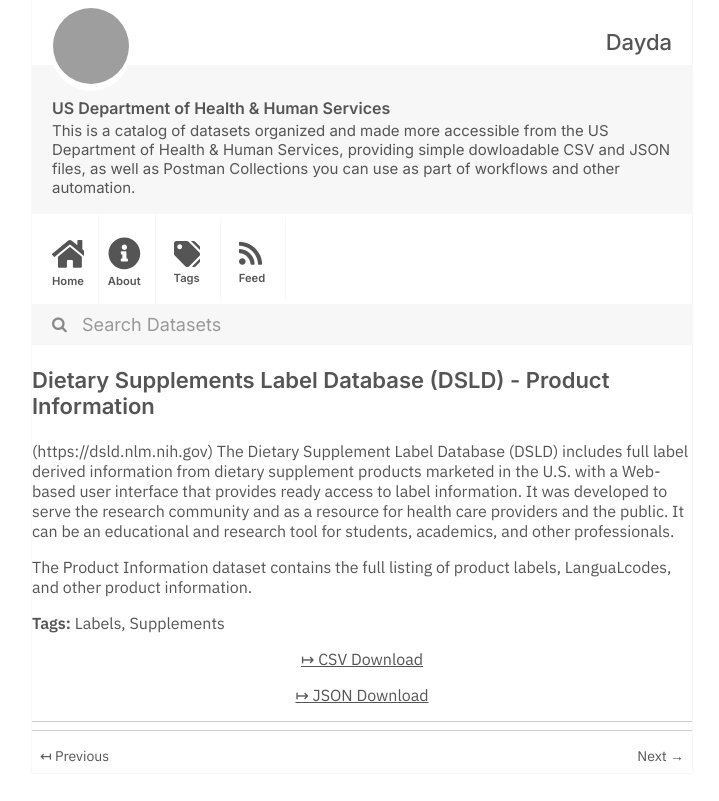
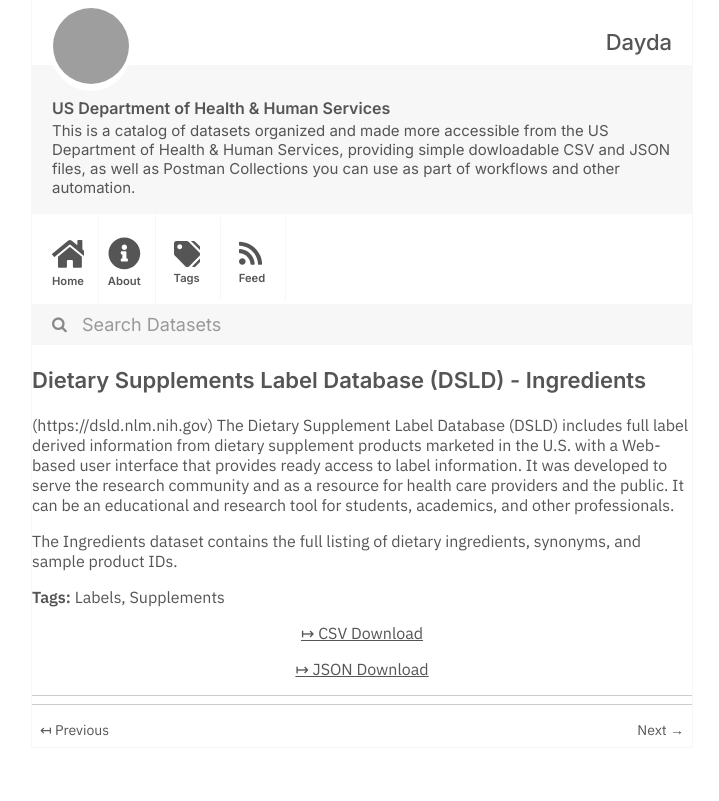
Before and after one commit to dayda-entities/us-department-of-health-and-human-services, a Jekyll site: the page built from _posts/2021-03-16-dietary-supplements-label-data.md, in a window 1280 px wide, cut to the strip 0-801 px from the top of the page. Shown: the whole strip, without its empty margins (278-997 px from the left). Built offline with Jekyll 4.4.1, drawn with Linux system fonts in a browser that asks for light colours; grey boxes are pictures that could not be loaded.

Commit message:
Publish Data

```diff
--- a/_posts/2021-03-16-dietary-supplements-label-data.md
+++ b/_posts/2021-03-16-dietary-supplements-label-data.md
@@ -1,7 +1,7 @@
 ---
-title: Dietary Supplements Label Database (DSLD) - Product Information
-created: '2021-03-16T19:35:51.239343'
-modified: '2021-04-21T22:22:56.356466'
+title: Dietary Supplements Label Database (DSLD) - Ingredients
+created: '2021-03-16T19:06:53.497706'
+modified: '2021-03-16T19:06:53.497713'
 state: active
 type: dataset
 tags:
@@ -9,12 +9,12 @@ tags:
   - Supplements
 groups: []
 csv_url: >-
-  https://datadiscovery.nlm.nih.gov/api/views/wp6t-qxsk/rows.csv?accessType=DOWNLOAD
+  https://datadiscovery.nlm.nih.gov/api/views/btg5-fr69/rows.csv?accessType=DOWNLOAD
 json_url: >-
-  https://datadiscovery.nlm.nih.gov/api/views/wp6t-qxsk/rows.json?accessType=DOWNLOAD
+  https://datadiscovery.nlm.nih.gov/api/views/btg5-fr69/rows.json?accessType=DOWNLOAD
 layout: post
 
 ---
 (https://dsld.nlm.nih.gov) The Dietary Supplement Label Database (DSLD) includes full label derived information from dietary supplement products marketed in the U.S. with a Web-based user interface that provides ready access to label information. It was developed to serve the research community and as a resource for health care providers and the public. It can be an educational and research tool for students, academics, and other professionals.
 
-The Product Information dataset contains the full listing of product labels, LanguaLcodes, and other product information.
+The Ingredients dataset contains the full listing of dietary ingredients, synonyms, and sample product IDs.
```
